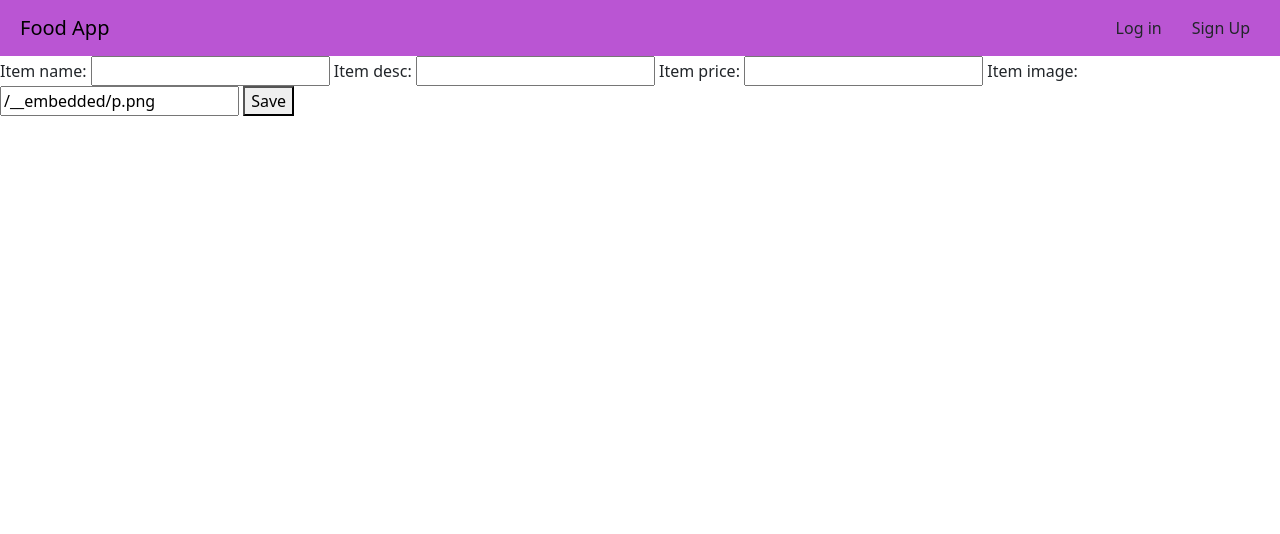
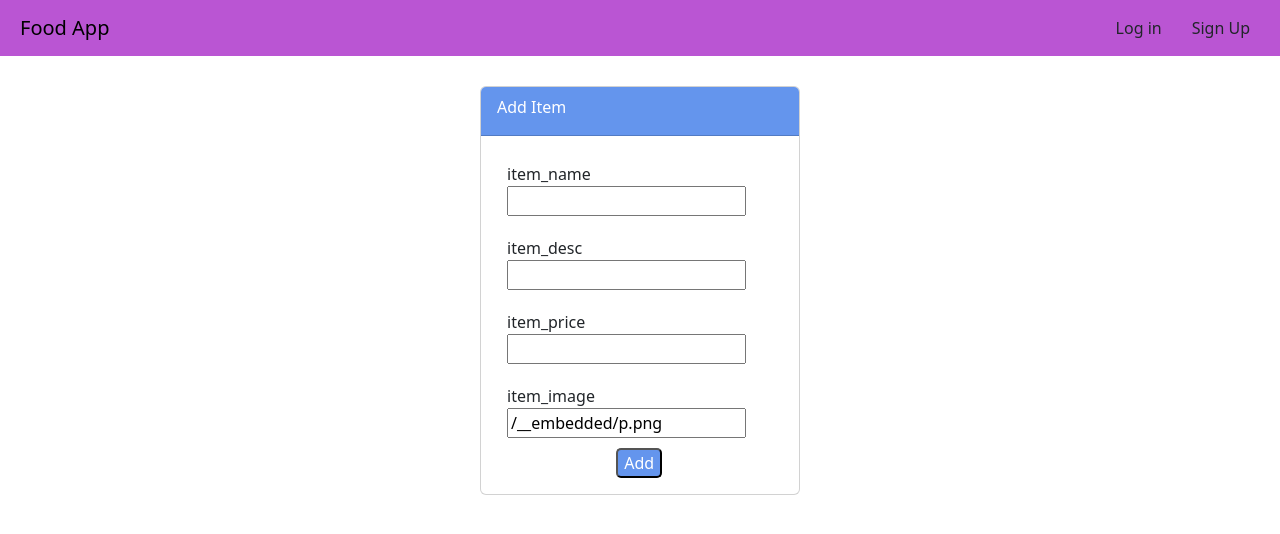
Before and after one commit to Mahdi-fatemii/myfoodsite, a Django app: page /food/add in a window 1280 px wide. Shown: the top 534 px of the page. Run offline with Django 4.2, Linux system fonts and the light colour scheme.

Commit message:
design add item form

```diff
--- a/food/templates/food/item-form.html
+++ b/food/templates/food/item-form.html
@@ -1,8 +1,30 @@
 {% extends 'food/base.html' %}
 {% block body %}
-<form method="POST">
-    {% csrf_token %}
-    {{ form }}
-    <button type="submit">Save</button>
-</form>
+
+    <div class="container">
+        <div class="row">
+            <div class="col-md-4 offset-md-4" style="padding: 30px">
+                <div class="card">
+                    <div class="card-header text-white" style="background-color: cornflowerblue">
+                        <div class="card-title">
+                            Add Item
+                        </div>
+                    </div>
+                    <div class="card-body">
+                        <form method="POST">
+                            {% csrf_token %}
+                            {% for field in form %}
+                                <div class="form-group" style="padding: 10px">
+                                    {{ field.name }}
+                                    {{ field }}
+                                </div>
+                            {% endfor %}
+                            <button class="offset-md-5 text-white" style="background-color: cornflowerblue; border-radius: 5px" type="submit">Add</button>
+                        </form>
+                    </div>
+                </div>
+            </div>
+        </div>
+    </div>
+
 {% endblock %}
```
Also changed, not shown: users/templates/users/register.html (+0 -7 lines), db.sqlite3.
